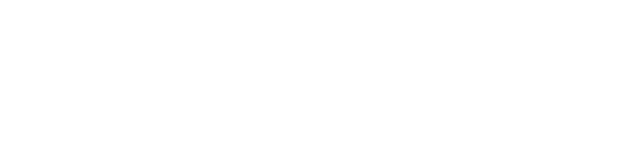
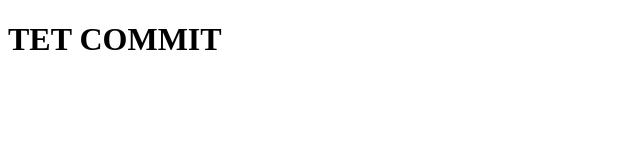
Before and after one commit to fayazsakeer/javascript, a plain HTML site: page regular expression/form.html in a window 1280 px wide. Shown: the whole page, without its empty margins (0-640 px from the left). Drawn offline with Linux system fonts and the light colour scheme.

Commit message:
tesst commit

```diff
--- a/regular expression/form.html
+++ b/regular expression/form.html
@@ -7,7 +7,7 @@
 </head>
 <body>
     <form action="">
-
+<h1> TET COMMIT</h1>
     </form>
 </body>
 </html>
```
